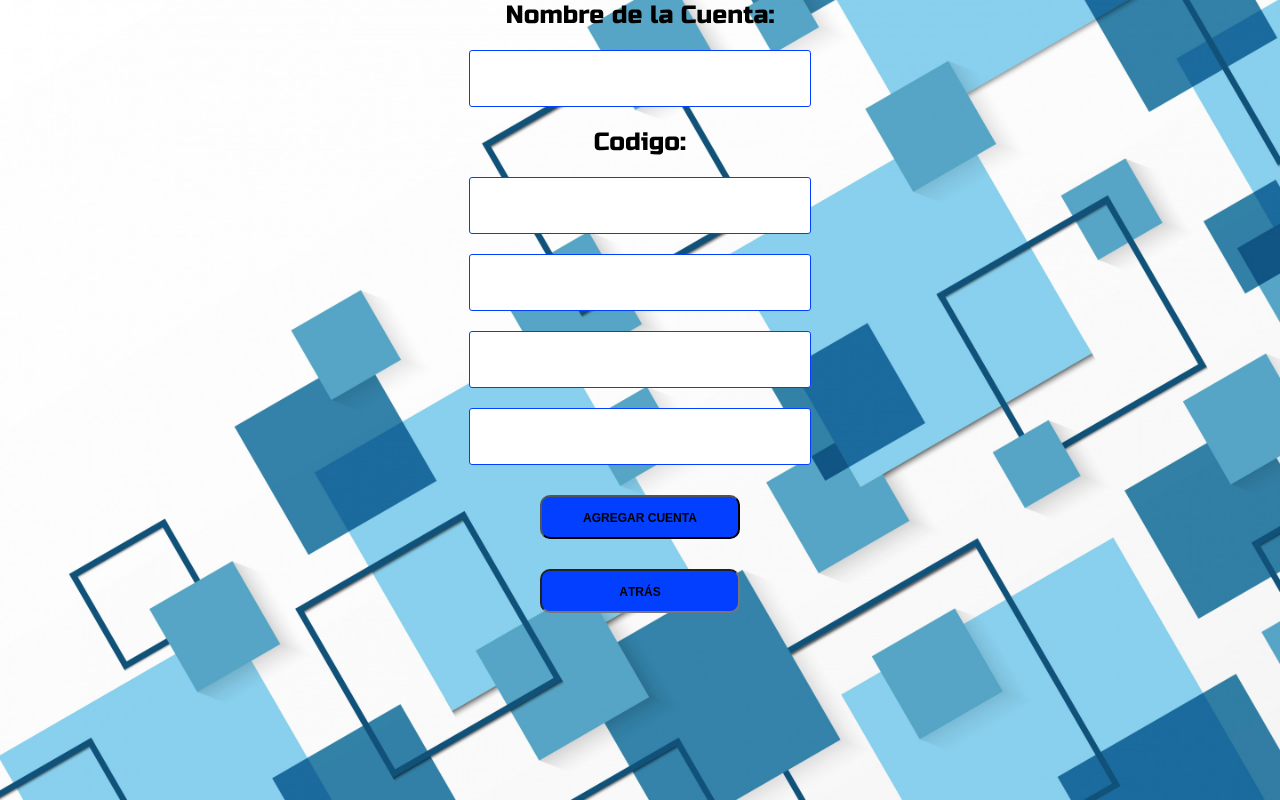
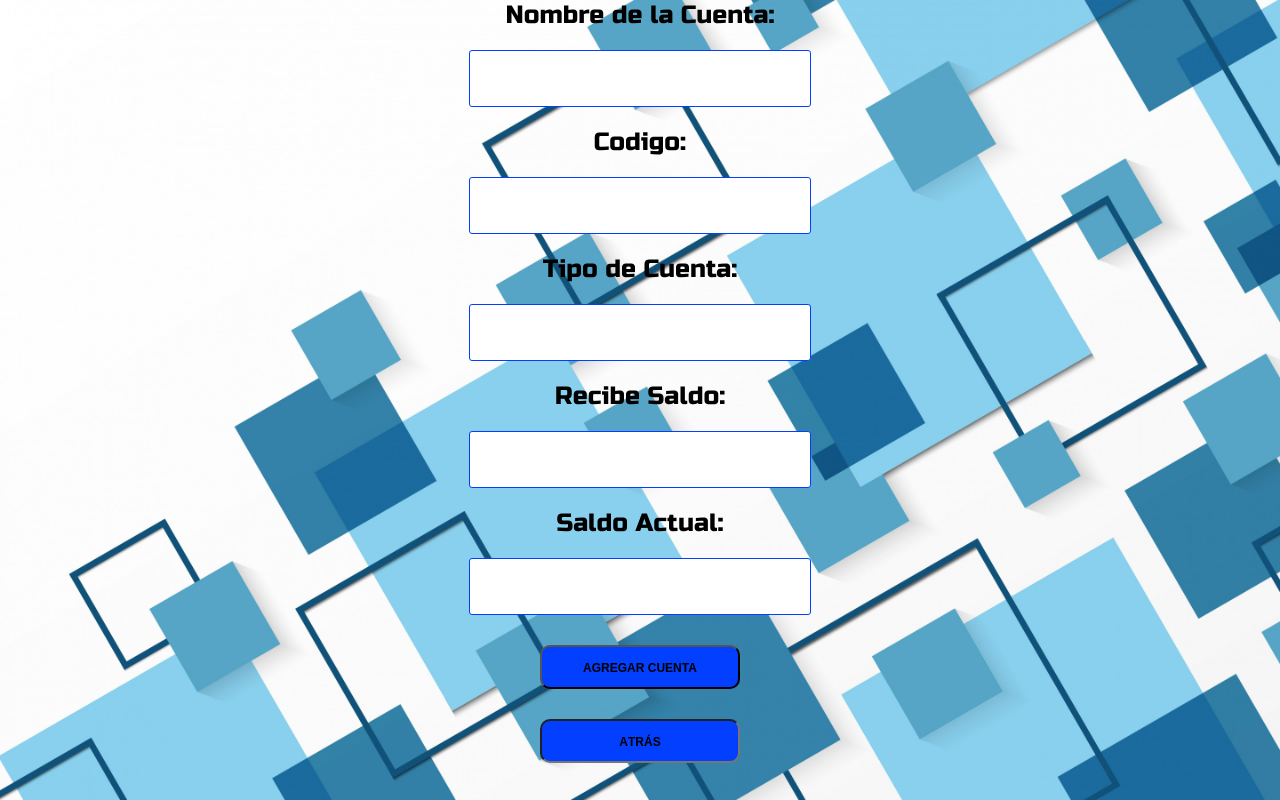
Before and after one commit to Agustin2211/Sistema-Contable-PHP, a PHP site: page /Administrador/agregarCuenta.php in a window 1280 px wide. Run offline with PHP 8.4, Linux system fonts and the light colour scheme.

Commit message:
PlanDeCuentas v0.0.1

```diff
--- a/Administrador/agregarCuenta.php
+++ b/Administrador/agregarCuenta.php
@@ -1,24 +1,24 @@
 <?php
 
-require('database.php');
+ require('database.php');
 
 $message = '';
 
-if (!empty($_POST['cuenta']) && !empty($_POST['codigo']) && !empty($_POST['tipo']) && !empty($_POST['recibeSaldo']) && !empty($_POST['saldoActual'])) {
-    $sql = "INSERT INTO cuentas (cuenta, codigo, tipo, recibeSaldo, saldoActual) VALUES (:cuenta, :codigo, :tipo, :recibeSaldo, :saldoActual)";
-    $stmt = $conn->prepare($sql);
+/*if (!empty($_POST['cuenta']) && !empty($_POST['codigo']) && !empty($_POST['tipo']) && !empty($_POST['recibeSaldo']) && !empty($_POST['saldoActual'])) {*/
+    $stmt = $conn->prepare("INSERT INTO cuentas (cuenta, codigo, tipo, recibeSaldo, saldoActual) VALUES (:cuenta, :codigo, :tipo, :recibeSaldo, :saldoActual)");
     $stmt->bindParam(':cuenta', $_POST['cuenta']);
     $stmt->bindParam(':codigo', $_POST['codigo']);
     $stmt->bindParam(':tipo', $_POST['tipo']);
     $stmt->bindParam(':recibeSaldo', $_POST['recibeSaldo']);
     $stmt->bindParam(':saldoActual', $_POST['saldoActual']);
+    $stmt->execute();
 
-    if ($stmt->execute()) {
+    /*if ($stmt->execute()) {
       $message = 'Cuenta agregada correctamente';
     } else {
       $message = 'Perdon, hubo un error al agregar la cuenta';
-    }
-}
+    }*/
+
 
 ?>
 
@@ -38,14 +38,20 @@ if (!empty($_POST['cuenta']) && !empty($_POST['codigo']) && !empty($_POST['tipo'
 <?php endif; ?>
 
         <form action="agregarCuenta.php" method="POST">
-            <label>Nombre de la Cuenta:</label><input name="cuenta" type="text">
-            <label>Codigo:</label><input name="codigo" type="number" min='0'>
-            <input name="tipo" type="text">
-            <input name="recibeSaldo" type="number" min='0' max='1'>
-            <input name="saldoActual" type="number" min='0'>
+            <label>Nombre de la Cuenta:</label>
+                <input name="cuenta" type="text">
+            <label>Codigo:</label>
+                <input name="codigo" type="number" min='0'>
+            <label>Tipo de Cuenta:</label>
+                <input name="tipo" type="text">
+            <label>Recibe Saldo:</label>
+                <input name="recibeSaldo" type="number" min='0' max='1'>
+            <label>Saldo Actual:</label>
+                <input name="saldoActual" type="number" min='0'>
             <input type="submit" value="Agregar Cuenta">
         </form>
 
+        <form></form>
         <form>
             <input type="buttom" value="Atrás" OnClick="location.href='plandecuenta.php'">
         </form>
--- a/database.php
+++ b/database.php
@@ -11,5 +11,4 @@ try {
     die('Connection Failed: ' . $e->getMessage());
 }
 
-
 ?>
```
Lines whose indentation alone changed are shown as unchanged.
